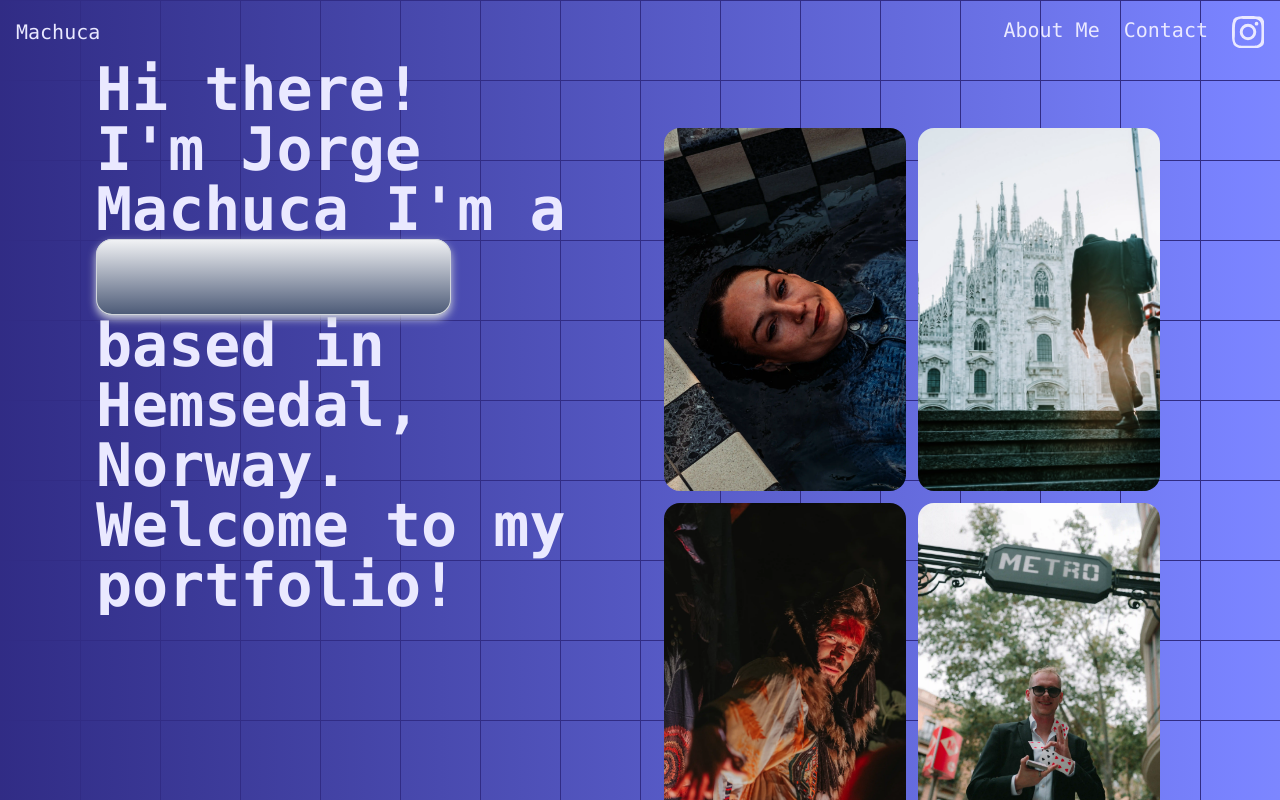
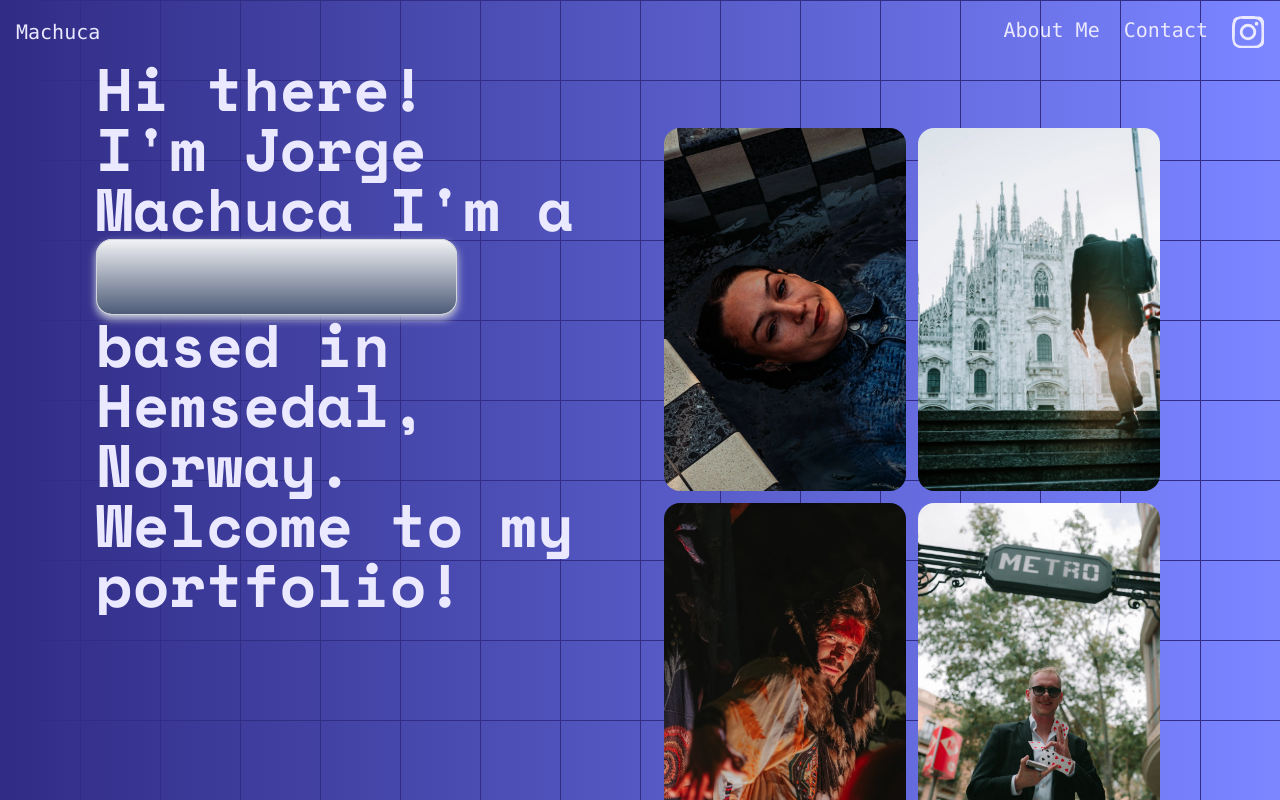
Before and after one commit to Machvca/portfoliophotos, a Next.js app: page / in a window 1280 px wide. Shown: the top 800 px of the page. Built offline with nearby package versions, Linux system fonts and the light colour scheme; what @midudev/tailwind-animations would draw is missing.

Commit message:
new font monospace

```diff
--- a/app/components/ui/container-text-flip.tsx
+++ b/app/components/ui/container-text-flip.tsx
@@ -60,7 +60,7 @@ export function ContainerTextFlip({
       animate={{ width }}
       transition={{ duration: animationDuration / 2000 }}
       className={cn(
-        "relative inline-block rounded md:rounded-2xl md:p-2 text-center text-lg md:text-3xl lg:text-5xl xl:text-6xl dark:text-indigo-900",
+        "relative inline-block rounded md:rounded-2xl md:p-2 text-center text-2xl md:text-3xl lg:text-5xl xl:text-6xl dark:text-indigo-900",
         "[background:linear-gradient(to_bottom,#f3f4f6,#4b5976)]",
         "shadow-[inset_0_-1px_#d1d5db,inset_0_0_0_1px_#d1d5db,_0_4px_8px_#d1d5db]",
         "dark:[background:linear-gradient(to_bottom,#eae9ff,#eae9ff)]",
--- a/app/globals.css
+++ b/app/globals.css
@@ -26,7 +26,8 @@
   --color-azul-profundo: #013220;
 
   /* fonts */
-  --font-roboto: var(--font-roboto);
+  /* --font-roboto: var(--font-roboto); */
+  --font-space-mono: var(--font-space-mono);
 
   --animate-spotlight: spotlight 2s ease 0.75s 1 forwards;
 
--- a/app/layout.tsx
+++ b/app/layout.tsx
@@ -2,7 +2,9 @@ import type { Metadata } from "next";
 import "./globals.css";
 import Navbar from "./sections/Navbar";
 import Footer from "./sections/Footer";
-import {  Roboto } from "next/font/google";
+// import {  Roboto } from "next/font/google";
+import { Space_Mono } from "next/font/google";
+
 
 
 
@@ -12,13 +14,22 @@ export const metadata: Metadata = {
   description: "Photography Portfolio",
 };
 
+const spaceMono = Space_Mono({
+  subsets: ["latin"],
+  weight: ["400", "700"],
+  variable: "--font-space-mono",
+});
 
-const roboto = Roboto({
 
-  weight: ["400", "700"],
-  subsets: ["latin"],
-  variable: "--font-roboto",
-});
+
+// const roboto = Roboto({
+
+//   weight: ["400", "700"],
+//   subsets: ["latin"],
+//   variable: "--font-roboto",
+// });
+
+
 
 export default function RootLayout({
   children,
@@ -28,7 +39,7 @@ export default function RootLayout({
   return (
     <html lang="en" className="scroll-smooth" suppressHydrationWarning>
       <body
-        className={`${roboto.variable} font-mono antialiased flex flex-col min-h-screen bg-gradient-to-r from-indigo-900 to-indigo-400`}
+        className={`${spaceMono.variable} font-space-mono antialiased flex flex-col min-h-screen bg-gradient-to-r from-indigo-900 to-indigo-400`}
       >
         <Navbar />
         <main className="">{children}</main>
--- a/app/sections/Hero.tsx
+++ b/app/sections/Hero.tsx
@@ -47,7 +47,7 @@ export function Hero() {
         {/* Texto principal */}
         <div className="min-h-[50vh] relative w-full justify-center md:-mt-136">
           <div className="absolute inset-0 w-full h-full z-10 mask-[radial-gradient(transparent,white)] pointer-events-none" />
-          <div className="grid mb-32 animate-pulse-fade-in animate-duration-900 delay-800 md:mb-0 mt-28 z-20 font-mono font-bold text-xl md:text-3xl lg:text-5xl xl:text-6xl pointer-events-none md:items-start text-center md:text-left mx-auto bg-clip-text text-transparent bg-linear-to-r/srgb from-[#eae9ff] to-[#eae9ff]">
+          <div className="grid mb-32 animate-pulse-fade-in animate-duration-900 delay-800 md:mb-0 mt-28 z-20 font-spaceMono font-bold text-2xl md:text-3xl lg:text-5xl xl:text-6xl pointer-events-none md:items-start text-center md:text-left mx-auto bg-clip-text text-transparent bg-linear-to-r/srgb from-[#eae9ff] to-[#eae9ff]">
             <h1>
               Hi there! <br /> I&apos;m Jorge Machuca I&apos;m a <br />
               <ContainerTextFlip /> {""}
```
